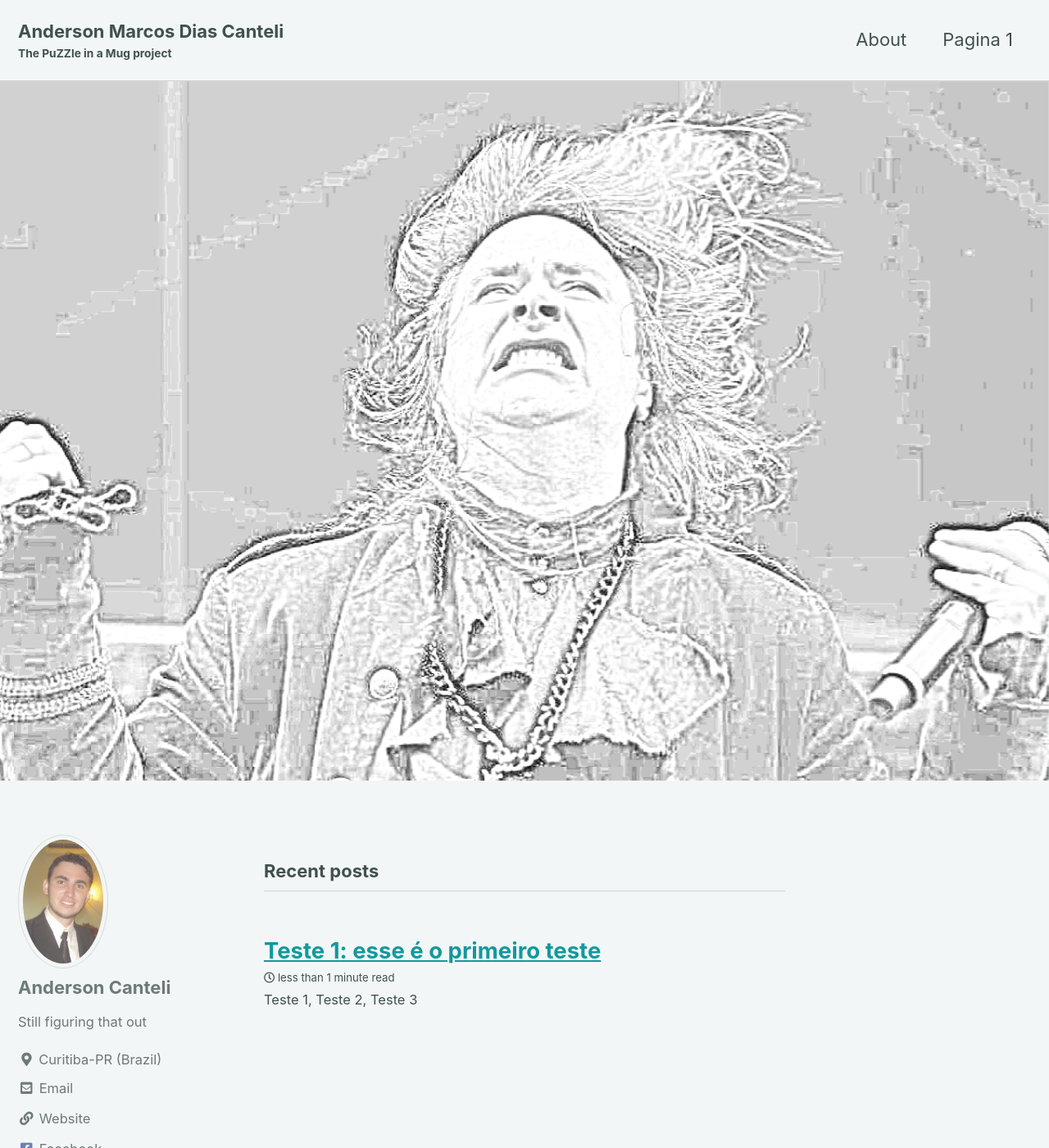
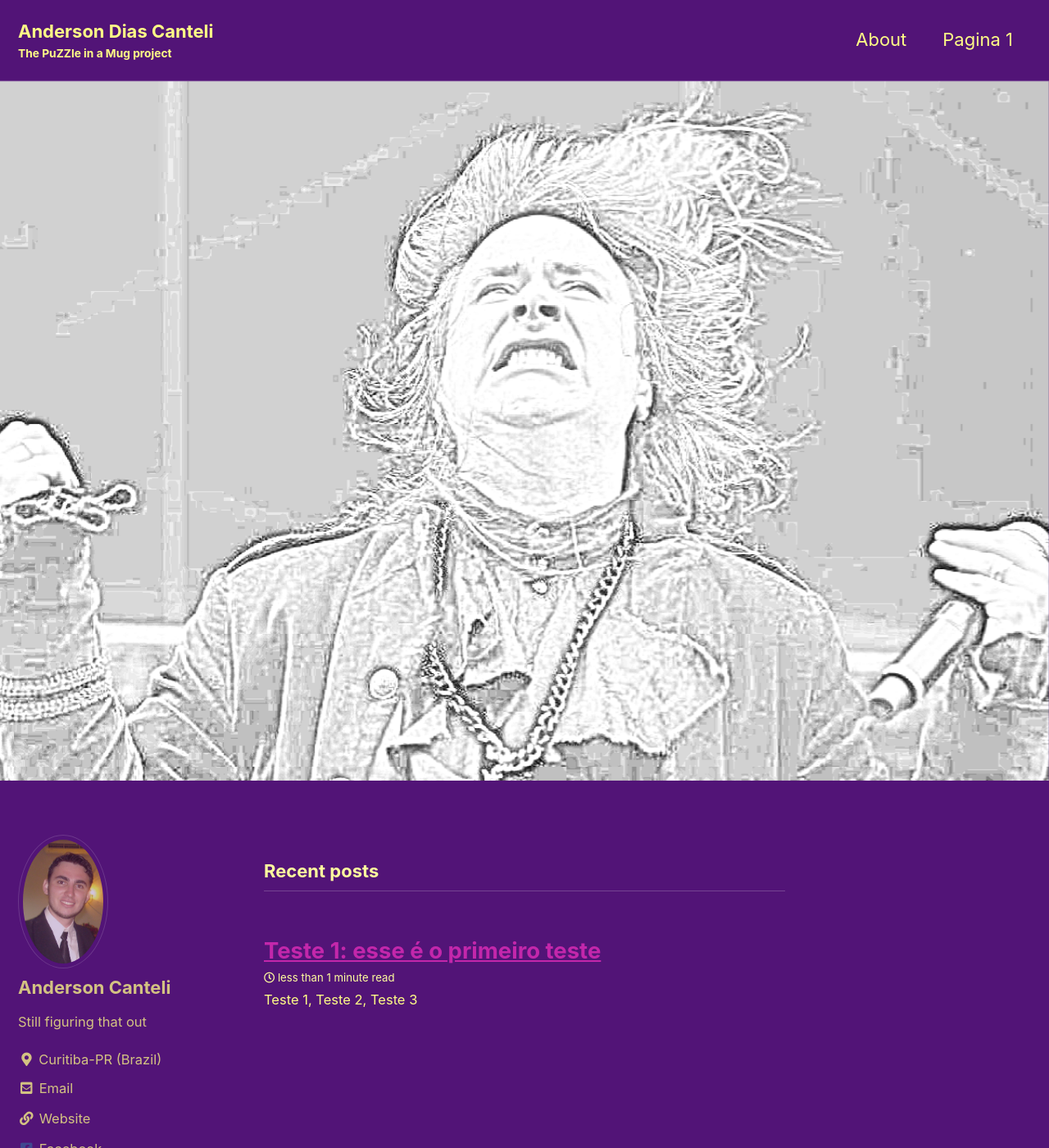
Before and after one commit to andersonmdcanteli/andersonmdcanteli.github.io, a Jekyll site: the page built from index.html, in a window 1280 px wide and 1400 px high. Shown: the whole window at 82% size. Built offline with Jekyll 4.4.1, drawn with Linux system fonts in a browser that asks for light colours; cached includes are drawn as plain includes; the list of posts is cut into pages by our own code.

Commit message:
Update _config.yml

```diff
--- a/_config.yml
+++ b/_config.yml
@@ -12,11 +12,11 @@
 
 # theme                  : "minimal-mistakes-jekyll"
 # remote_theme           : "mmistakes/minimal-mistakes"
-minimal_mistakes_skin    : "mint" #"default", "air", "aqua", "contrast", "dark", "dirt", "neon", "mint", "plum", "sunrise"
+minimal_mistakes_skin    : "plum" #"default", "air", "aqua", "contrast", "dark", "dirt", "neon", "mint", "plum", "sunrise"
 
 # Site Settings
 locale                   : "en-US"
-title                    : "Anderson Marcos Dias Canteli"
+title                    : "Anderson Dias Canteli"
 title_separator          : "-"
 subtitle                 : "The PuZZle in a Mug project" # site tagline that appears below site title in masthead
 name                     : "Anderson Canteli"
```
